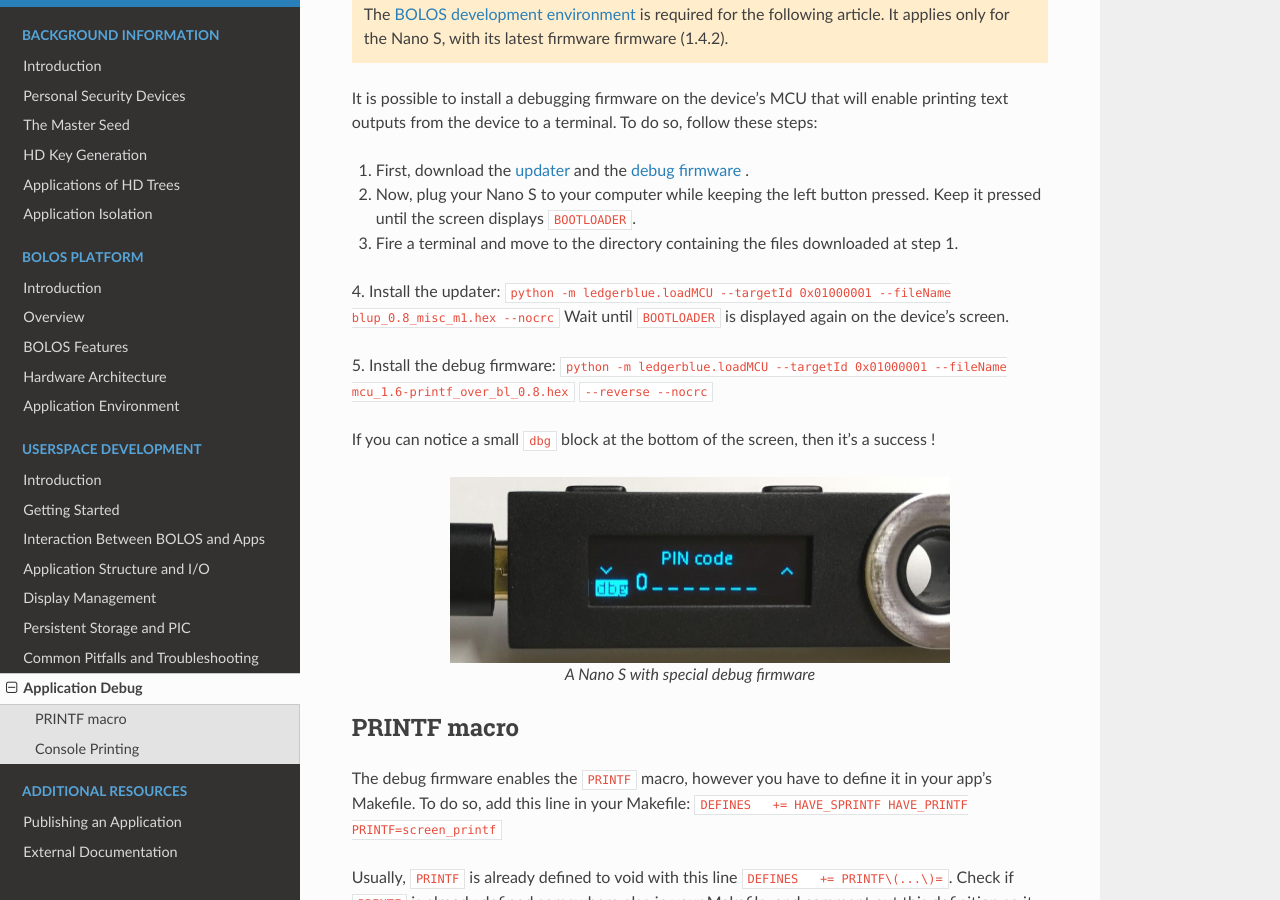
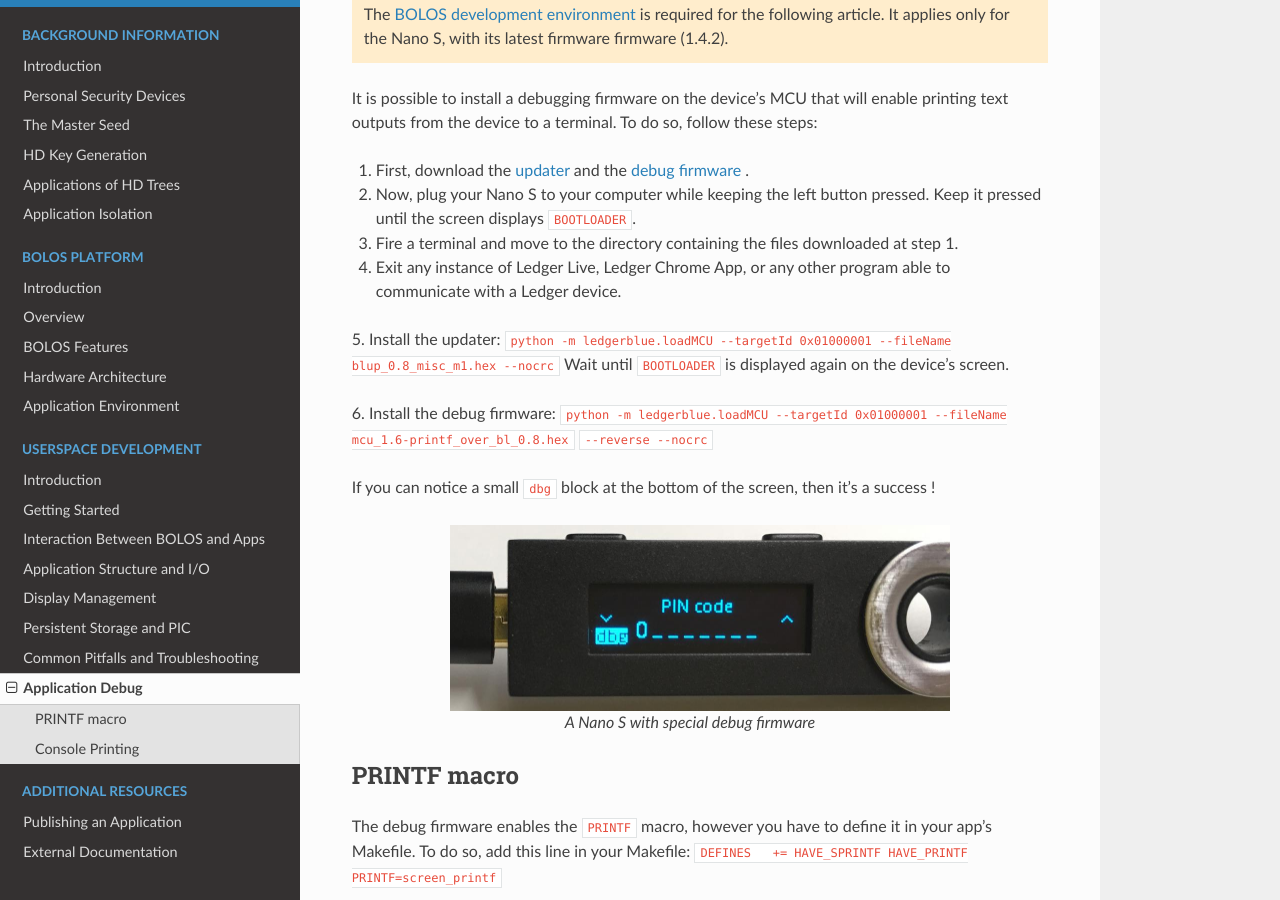
Before and after one commit to LedgerHQ/ledger-dev-doc, a Sphinx documentation site: the page built from source/userspace/debugging.rst, in a window 1280 px wide and 900 px high, scrolled down 347 px. Built offline with Sphinx 7.4.7 and the Read the Docs theme 2.0.0, drawn with Linux system fonts in a browser that asks for light colours.

Commit message:
added details to installation procedure

```diff
--- a/source/userspace/debugging.rst
+++ b/source/userspace/debugging.rst
@@ -3,13 +3,13 @@ Application Debug
 
 .. note::
 
-	Ledger is currently working on more solutions to improve the coding experience on its products.
-	In particular, a development board and an emulator are in the pipe, but there is not yet an estimated time of arrival for these.
+   Ledger is currently working on more solutions to improve the coding experience on its products.
+   In particular, a development board and an emulator are in the pipe, but there is not yet an estimated time of arrival for these.
 
 
 .. warning::
 
-	The :doc:`BOLOS development environment </userspace/getting_started>` is required for the following article. It applies only for the Nano S, with its latest firmware firmware (1.4.2).
+   The :doc:`BOLOS development environment </userspace/getting_started>` is required for the following article. It applies only for the Nano S, with its latest firmware firmware (1.4.2).
 
 It is possible to install a debugging firmware on the device's MCU that will enable printing text outputs from the device to a terminal. To do so, follow these steps:
 
@@ -19,11 +19,13 @@ It is possible to install a debugging firmware on the device's MCU that will ena
 
 3. Fire a terminal and move to the directory containing the files downloaded at step 1.
 
-4. Install the updater:
+4. Exit any instance of Ledger Live, Ledger Chrome App, or any other program able to communicate with a Ledger device.
+
+5. Install the updater:
 ``python -m ledgerblue.loadMCU --targetId 0x01000001 --fileName blup_0.8_misc_m1.hex --nocrc``
 Wait until ``BOOTLOADER`` is displayed again on the device's screen.
 
-5. Install the debug firmware:
+6. Install the debug firmware:
 ``python -m ledgerblue.loadMCU --targetId 0x01000001 --fileName mcu_1.6-printf_over_bl_0.8.hex``
 ``--reverse --nocrc``
 
@@ -49,11 +51,11 @@ Check if ``PRINTF`` is already defined somewhere else in your Makefile, and comm
 
 .. warning::
 
-	The PRINTF macro is a debugging feature, and as such it is not intended for use in production.
-	When compiling an application for release purpose, please verify that ``PRINTF`` is disabled in your Makefile. In other words, in case of release compilation, put back the line ``DEFINES   += PRINTF\(...\)=`` and comment out the other one.
+   The PRINTF macro is a debugging feature, and as such it is not intended for use in production.
+   When compiling an application for release purpose, please verify that ``PRINTF`` is disabled in your Makefile. In other words, in case of release compilation, put back the line ``DEFINES   += PRINTF\(...\)=`` and comment out the other one.
 
 .. warning::
-	The PRINTF macro can only be used in between successive calls to ``io_exchange``. Calling it outside of it will result in unexpected behavior.
+   The PRINTF macro can only be used in between successive calls to ``io_exchange``. Calling it outside of it will result in unexpected behavior.
 
 This macro can be used in your code like a classical ``printf`` function from ``stdio.h``.
 However, it is improved with a neat feature to easily print byte arrays:
```
